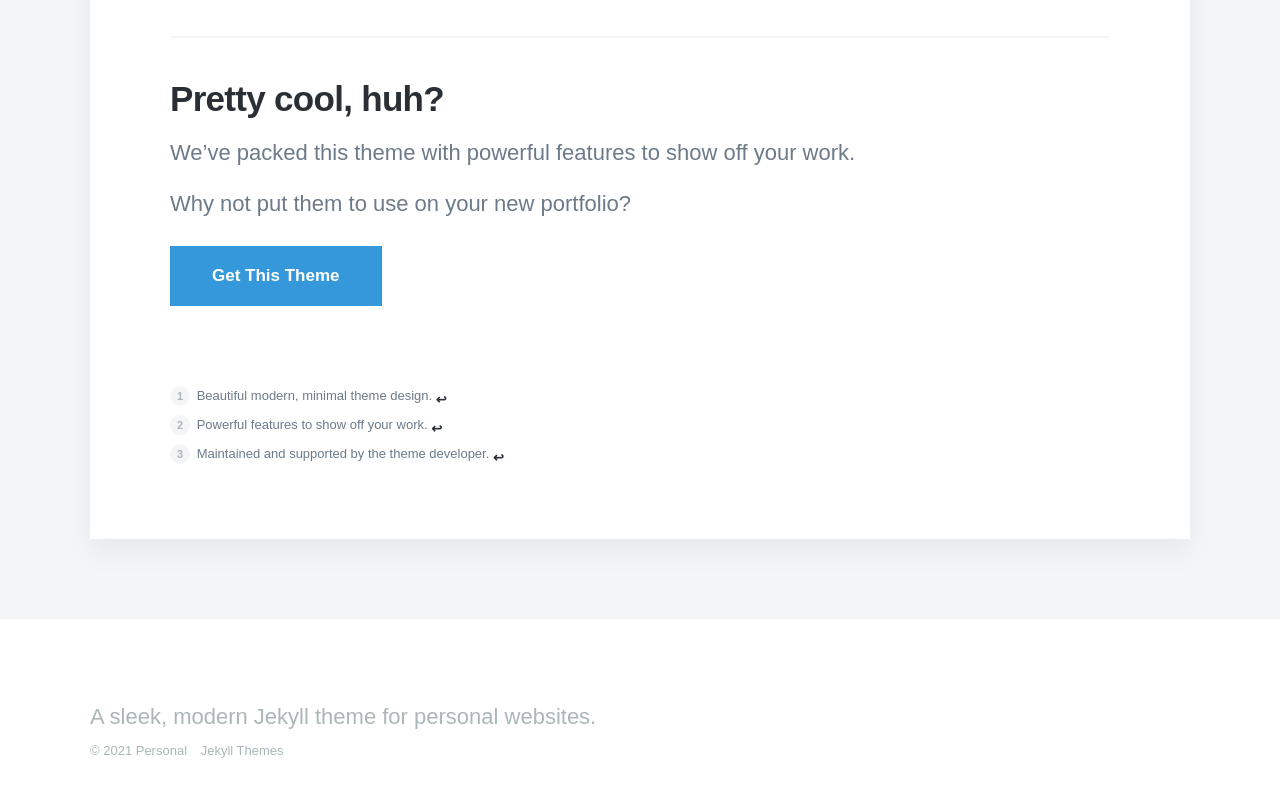
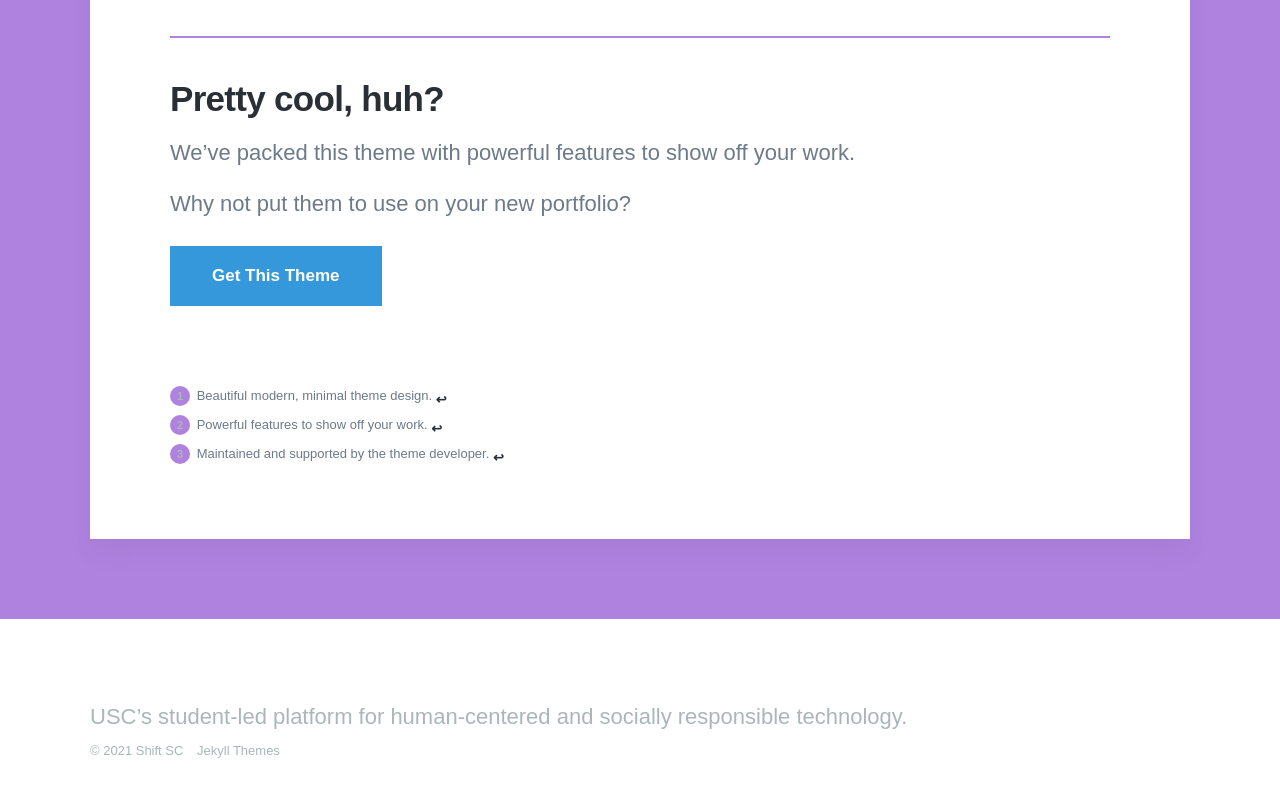
Before and after one commit to shiftsc/shiftsc.github.io, a Jekyll site: the page built from _posts/2018-06-30-demo-post.md, in a window 1280 px wide and 1400 px high, scrolled down 5050 px, cut to the strip 563-1360 px from the top of the window. Built offline with Jekyll 4.4.1, drawn with Linux system fonts in a browser that asks for light colours; nearby versions of some CDN libraries; some web fonts are replaced.

Commit message:
updating website colors

```diff
--- a/_data/settings.yml
+++ b/_data/settings.yml
@@ -1,5 +1,5 @@
 basic_settings:
-  site_title: Personal
+  site_title: Shift SC
   favicon_image: /images/favicon.png
 
 header_settings:
@@ -18,7 +18,7 @@ menu_settings:
       url: '/contact'
 
 footer_settings:
-  footer_tagline: A sleek, modern Jekyll theme for personal websites.
+  footer_tagline: USC’s student-led platform for human-centered and socially responsible technology.
 
 hero_settings:
   overlay_opacity: 0.8
@@ -62,7 +62,7 @@ social_settings:
 
 color_settings:
   background_color: '#ffffff'
-  background_alt_color: '#f4f5f6'
+  background_alt_color: '#B082E0'
   text_dark_color: '#2A2F36'
   text_medium_color: '#6C7A89'
   text_light_color: '#ABB7B7'
```
